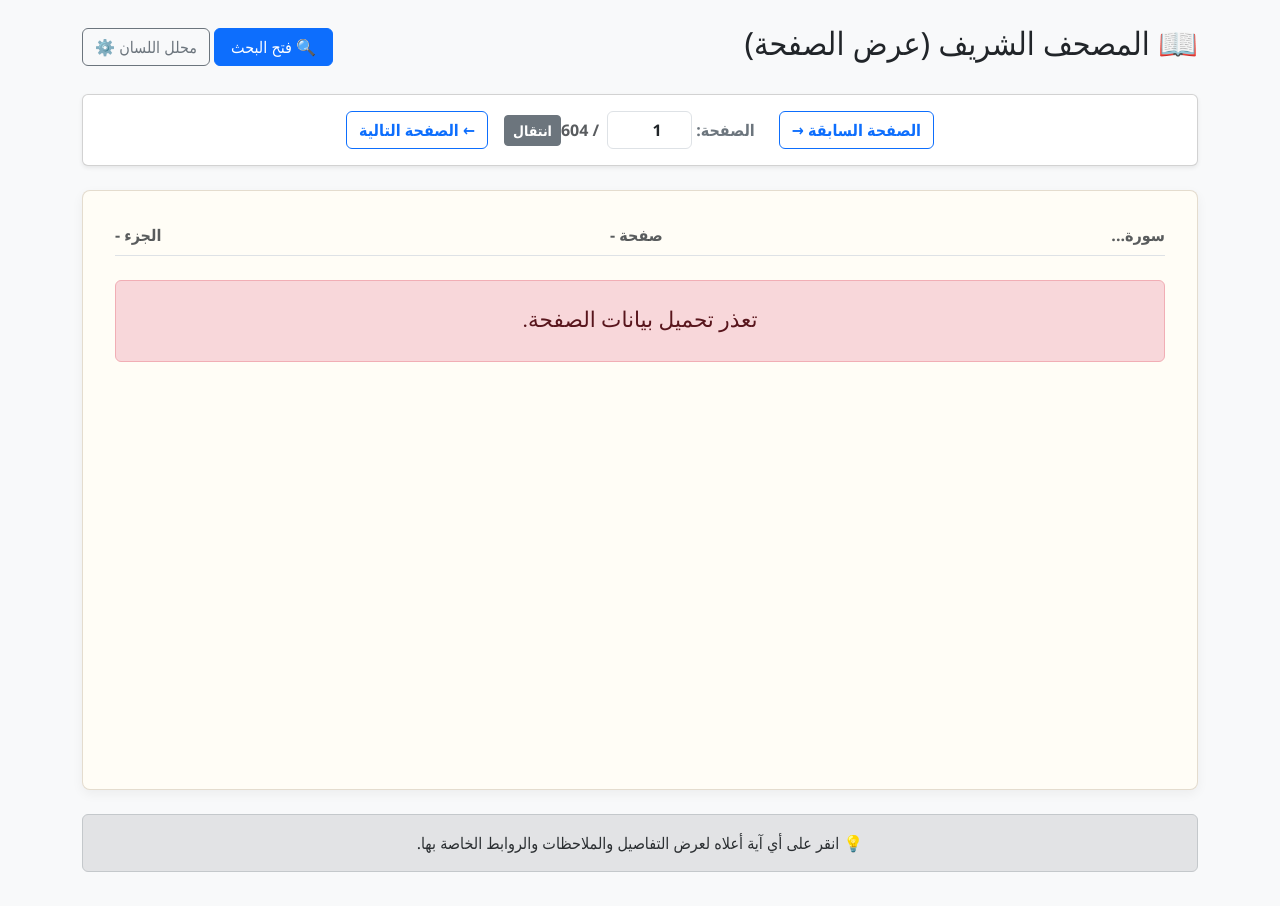
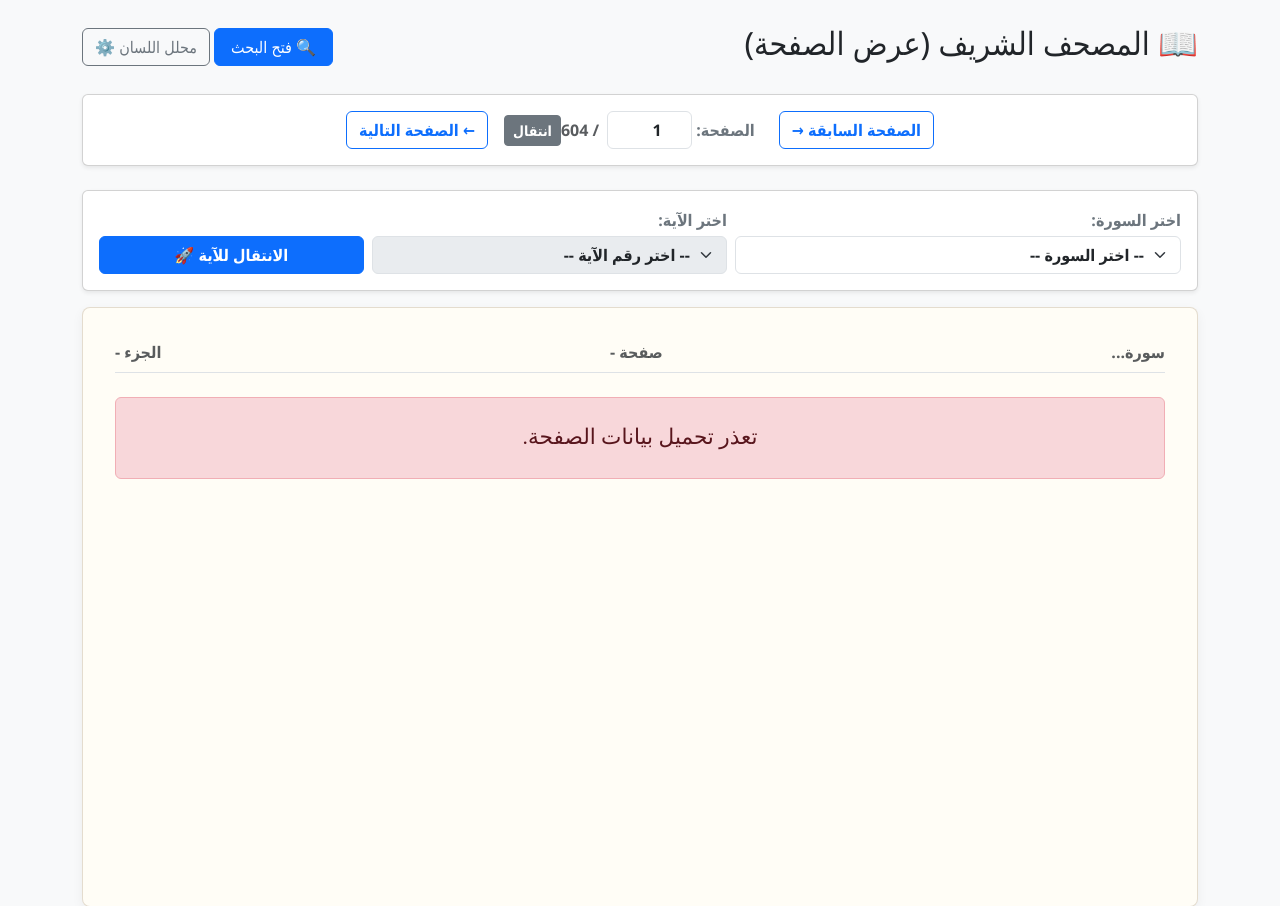
Before and after one commit to azzadeen/quran_db, a Flask app: page /quran in a window 1280 px wide. Shown: the top 906 px of the page. Before the commit the page ends 872 px from the top, so only its background shows below. Run offline with Flask 3, Linux system fonts and the light colour scheme; data that the repository does not hold is empty.

Commit message:
Add Surah and Ayah navigation card to Quran template
Added a Surah and Ayah direct navigation card to the Quran template, including dropdowns for Surah and Ayah selection and a button to jump to the selected Ayah.

```diff
--- a/templates/quran.html
+++ b/templates/quran.html
@@ -189,7 +189,28 @@
             </div>
         </div>
     </div>
-
+    <!-- Surah & Ayah Direct Navigation Card -->
+    <div class="card p-3 mb-3 shadow-sm bg-white">
+        <div class="row g-2 align-items-center justify-content-center">
+            <div class="col-md-5 col-12">
+                <label for="nav-surah-select" class="fw-bold text-secondary mb-1">اختر السورة:</label>
+                <select id="nav-surah-select" class="form-select fw-bold" onchange="onNavSurahChange()">
+                    <option value="">-- اختر السورة --</option>
+                </select>
+            </div>
+            <div class="col-md-4 col-12">
+                <label for="nav-ayah-select" class="fw-bold text-secondary mb-1">اختر الآية:</label>
+                <select id="nav-ayah-select" class="form-select fw-bold" disabled>
+                    <option value="">-- اختر رقم الآية --</option>
+                </select>
+            </div>
+            <div class="col-md-3 col-12 d-flex align-items-end">
+                <button class="btn btn-primary fw-bold w-100" style="margin-top: 1.8rem;" onclick="jumpToSelectedSurahAyah()">
+                    الانتقال للآية 🚀
+                </button>
+            </div>
+        </div>
+    </div>
     <!-- Page View Container (Book Style) -->
     <div class="page-container mb-4">
         <div id="page-header" class="d-flex justify-content-between border-bottom pb-2 mb-3 text-muted fw-bold">
@@ -307,6 +328,7 @@
         ];
 
         document.addEventListener('DOMContentLoaded', async () => {
+            initSurahDropdown(); // Initialize Surah dropdown items
             await loadTopics();
             const savedPage = parseInt(localStorage.getItem('lastQuranPage')) || 1;
             document.getElementById('page-input').value = savedPage;
@@ -853,6 +875,74 @@
             }
             navigateToAyah(surah, ayah, targetPage);
         }
+        // Populate the Surah dropdown menu on startup
+        function initSurahDropdown() {
+            const surahSelect = document.getElementById('nav-surah-select');
+            if (!surahSelect) return;
+
+            let options = '<option value="">-- اختر السورة --</option>';
+            SURAH_LIST.forEach(s => {
+                options += `<option value="${s.num}">${s.num}. ${s.name} (${s.ayahs} آية)</option>`;
+            });
+            surahSelect.innerHTML = options;
+        }
+
+        // Dynamically update Ayah options when a Surah is selected
+        function onNavSurahChange() {
+            const surahNum = parseInt(document.getElementById('nav-surah-select').value, 10);
+            const ayahSelect = document.getElementById('nav-ayah-select');
+
+            if (!surahNum) {
+                ayahSelect.innerHTML = '<option value="">-- اختر رقم الآية --</option>';
+                ayahSelect.disabled = true;
+                return;
+            }
+
+            const surahData = SURAH_LIST.find(s => s.num === surahNum);
+            if (!surahData) return;
+
+            let options = '<option value="">-- اختر رقم الآية --</option>';
+            for (let i = 1; i <= surahData.ayahs; i++) {
+                options += `<option value="${i}">الآية ${i}</option>`;
+            }
+
+            ayahSelect.innerHTML = options;
+            ayahSelect.disabled = false;
+        }
+
+        // Fetch the target page number for the selected Surah/Ayah and jump to it
+        async function jumpToSelectedSurahAyah() {
+            const surah = parseInt(document.getElementById('nav-surah-select').value, 10);
+            const ayah = parseInt(document.getElementById('nav-ayah-select').value, 10);
+
+            if (!surah || !ayah) {
+                alert('يرجى اختيار السورة ورقم الآية أولاً.');
+                return;
+            }
+
+            // Attempt to query backend API for exact page mapping
+            let targetPage = null;
+            try {
+                const res = await fetch(`/api/ayah?surah=${surah}&ayah=${ayah}`);
+                if (res.ok) {
+                    const data = await res.json();
+                    targetPage = data.page;
+                }
+            } catch (e) {
+                console.warn('Backend page resolution failed, calculating fallback page...');
+            }
+
+            // Fall back to client-side page calculation if API doesn't return page number
+            if (!targetPage && typeof getPageFromSurahAyah === 'function') {
+                targetPage = getPageFromSurahAyah(surah, ayah);
+            }
+
+            if (targetPage) {
+                await navigateToAyah(surah, ayah, targetPage);
+            } else {
+                alert('تعذر تحديد رقم الصفحة لهذه الآية.');
+            }
+        }
     </script>
 </body>
 </html>
```
